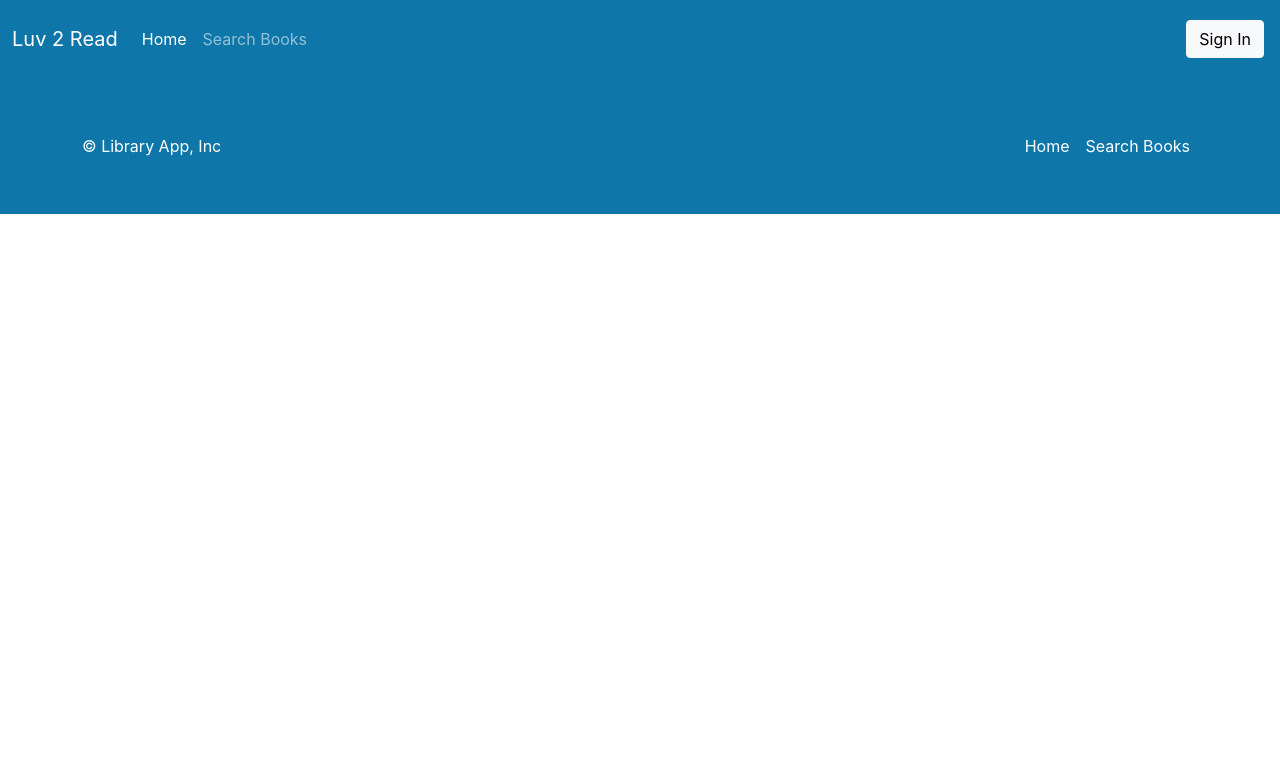
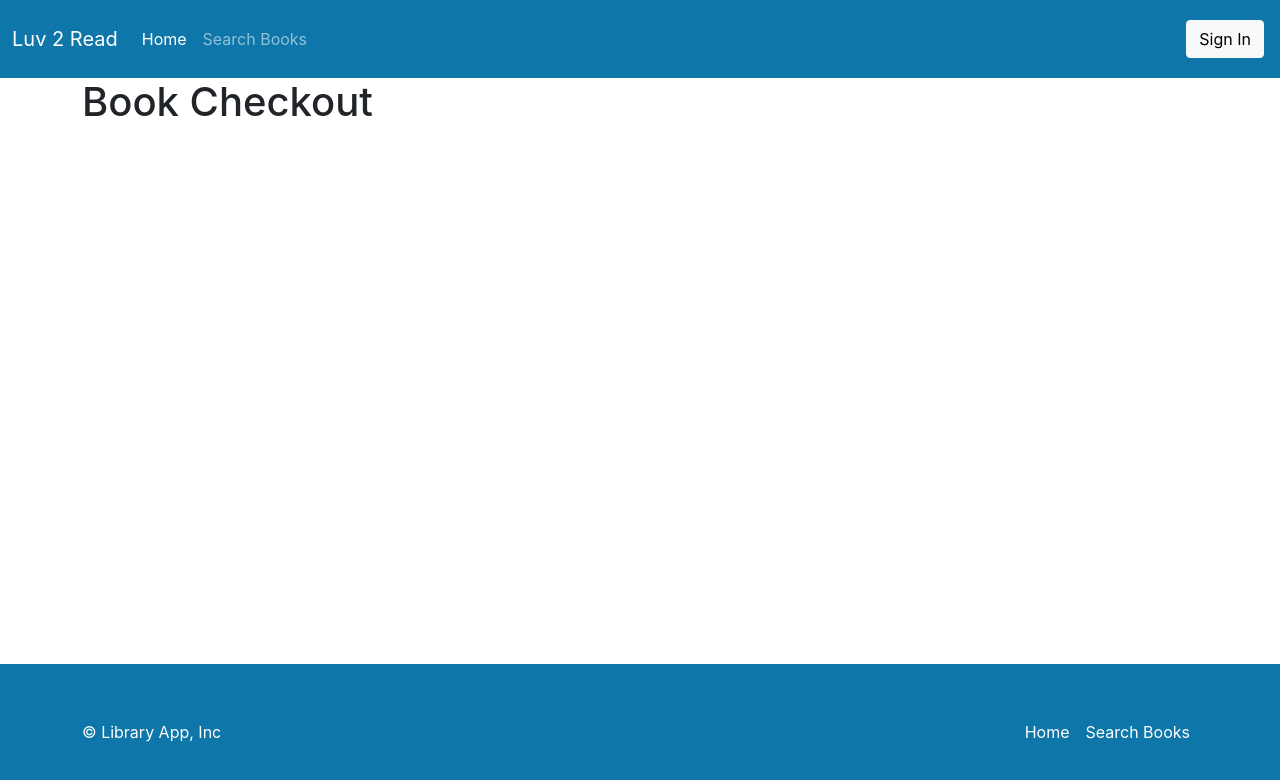
Before and after one commit to PietroWilhelm/react-library, a React (Create React App) app: page /checkout/1 in a window 1280 px wide. Shown: the top 780 px of the page. Built offline with nearby package versions, Linux system fonts and the light colour scheme; the HTML template or start-up script is replaced by a standard one.

Commit message:
criação do componente BookCheckoutPage

```diff
--- a/src/App.tsx
+++ b/src/App.tsx
@@ -5,13 +5,15 @@ import { SearchBooksPage } from './layouts/SearchBooksPage/SearchBooksPage';
 import { HomePage } from './layouts/HomePage/HomePage';
 import { Footer } from './layouts/NavbarAndFooter/Footer';
 import { Redirect, Route, Switch } from 'react-router-dom';
+import { BookCheckoutPage } from './layouts/BookCheckoutPage/BookCheckoutPage';
 
 
 export const App = () => {
   return (
-    <div>
+    <div className='d-flex flex-column min-vh-100'>
       <Navbar />
 
+      <div className='flex-grow-1'>
         <Switch>
           <Route path='/' exact>
             <Redirect to='/home' />
@@ -24,7 +26,11 @@ export const App = () => {
           <Route path='/search'>
             <SearchBooksPage />
           </Route>
+          <Route path='/checkout/:bookId'>
+            <BookCheckoutPage />
+          </Route>
         </Switch>
+      </div>
 
       <Footer />
     </div>
--- /dev/null
+++ b/src/layouts/BookCheckoutPage/BookCheckoutPage.tsx
@@ -0,0 +1,17 @@
+import { useState } from "react";
+import BookModel from "../../models/BookModel";
+
+export const BookCheckoutPage = () => {
+
+    const [book, setBook] = useState<BookModel>();
+    const [isLoadingBook, setIsLoadingBook] = useState(true);
+    const [httpError, setHttpError] = useState(null);
+
+    const bookId = (window.location.pathname).split("/")[2];
+
+    return (
+        <div className="container">
+            <h1>Book Checkout</h1>
+        </div>
+    );
+};
```
Lines whose indentation alone changed are shown as unchanged.
